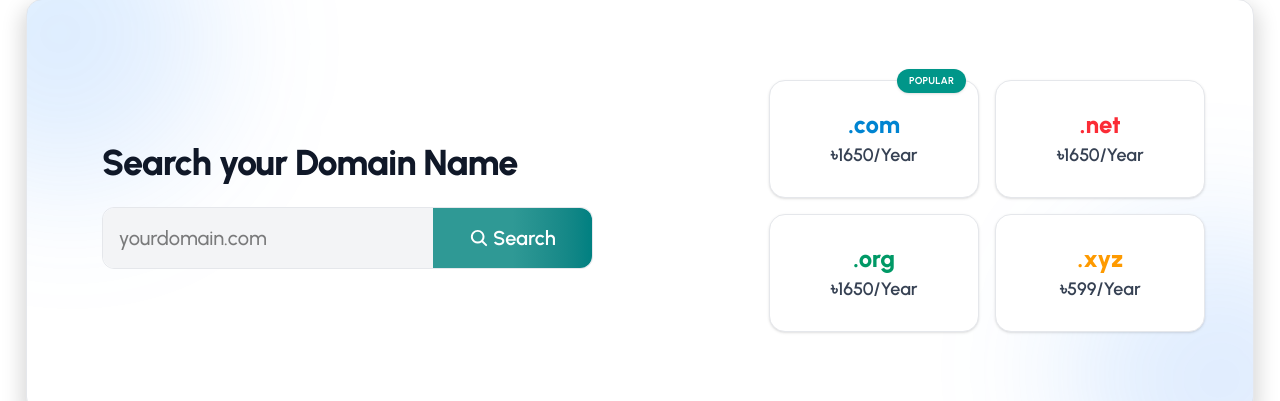
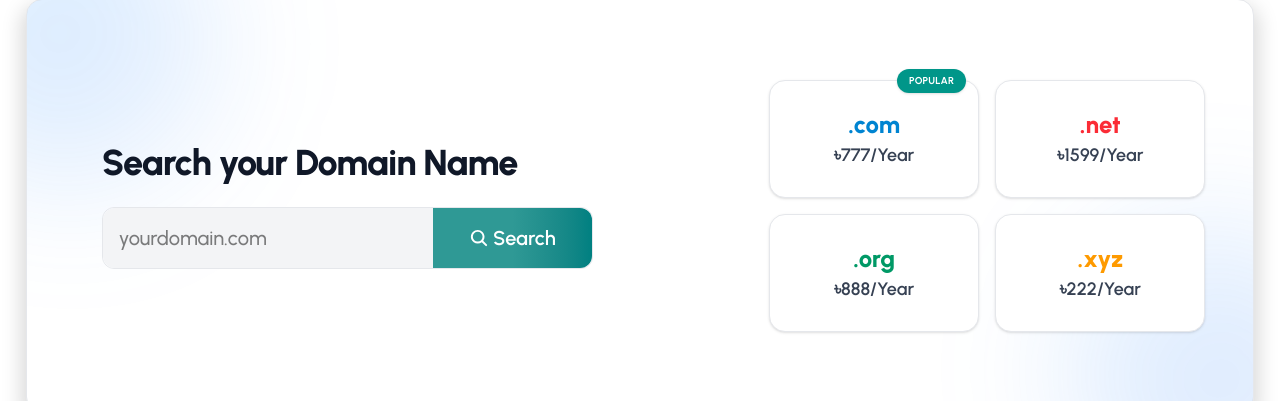
Before and after one commit to hostfame/hostfame, a Next.js app: page /web-hosting in a window 1280 px wide. Shown: the part 2809-3210 px from the top of the page. Built offline with nearby package versions, Linux system fonts and the light colour scheme; no server answers.

Commit message:
change domain pricing and add dashboard link

```diff
--- a/src/components/navbar/Navbar.tsx
+++ b/src/components/navbar/Navbar.tsx
@@ -168,8 +168,9 @@ const Navbar = ({ isTransparent }: { isTransparent?: boolean }) => {
                   className={`${isTransparent ? "!border-white" : ""}`}
                 />
                 <Button
-                  href="/dashboard"
+                  href="https://my.hostfame.com/"
                   size="sm"
+                  target="_blank"
                   className="block w-full !rounded-lg"
                   onClick={() => setIsOpen(false)}
                   variant={isTransparent ? "whiteBordered" : "bordered"}
@@ -343,7 +344,8 @@ const Navbar = ({ isTransparent }: { isTransparent?: boolean }) => {
               {/* Bottom action */}
               <div className="border-t border-border-light-gray pt-4">
                 <Button
-                  href="/dashboard"
+                  href="https://my.hostfame.com/"
+                  target="_blank"
                   className="w-full !rounded-lg text-text"
                   variant={"dark"}
                   onClick={() => setIsOpen(false)}
--- a/src/data/domainPricing.data.ts
+++ b/src/data/domainPricing.data.ts
@@ -37,7 +37,7 @@ export const domainPricingData: DomainPricingProps = {
       tld: ".net",
       blurb: "A solid choice for tooling, tech, and services.",
       oldPrice: "$15.99",
-      oldPriceBdt: "৳1,599",
+      oldPriceBdt: "৳1599",
       price: "$11.11",
       priceBdt: "৳1,111",
       registerUrl: "#",
--- a/src/data/hosting.data.ts
+++ b/src/data/hosting.data.ts
@@ -10,19 +10,19 @@ export const WebHostingData = {
     pricing: {
       dotCom: {
         title: ".com",
-        price: "৳1650/Year"
+        price: "৳777/Year"
       },
       dotNet: {
         title: ".net",
-        price: "৳1650/Year"
+        price: "৳1599/Year"
       },
       dotOrg: {
         title: ".org",
-        price: "৳1650/Year"
+        price: "৳888/Year"
       },
       dotXyz: {
         title: ".xyz",
-        price: "৳599/Year"
+        price: "৳222/Year"
       }
     }
   },
```
